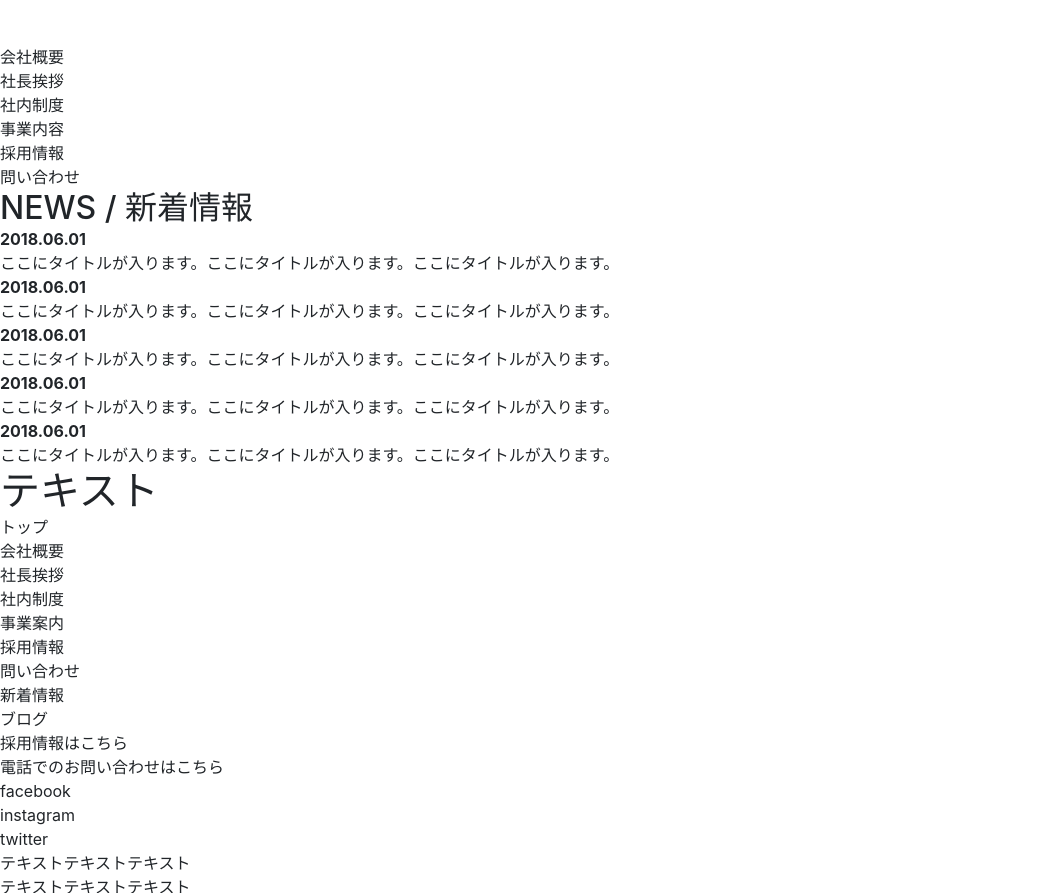
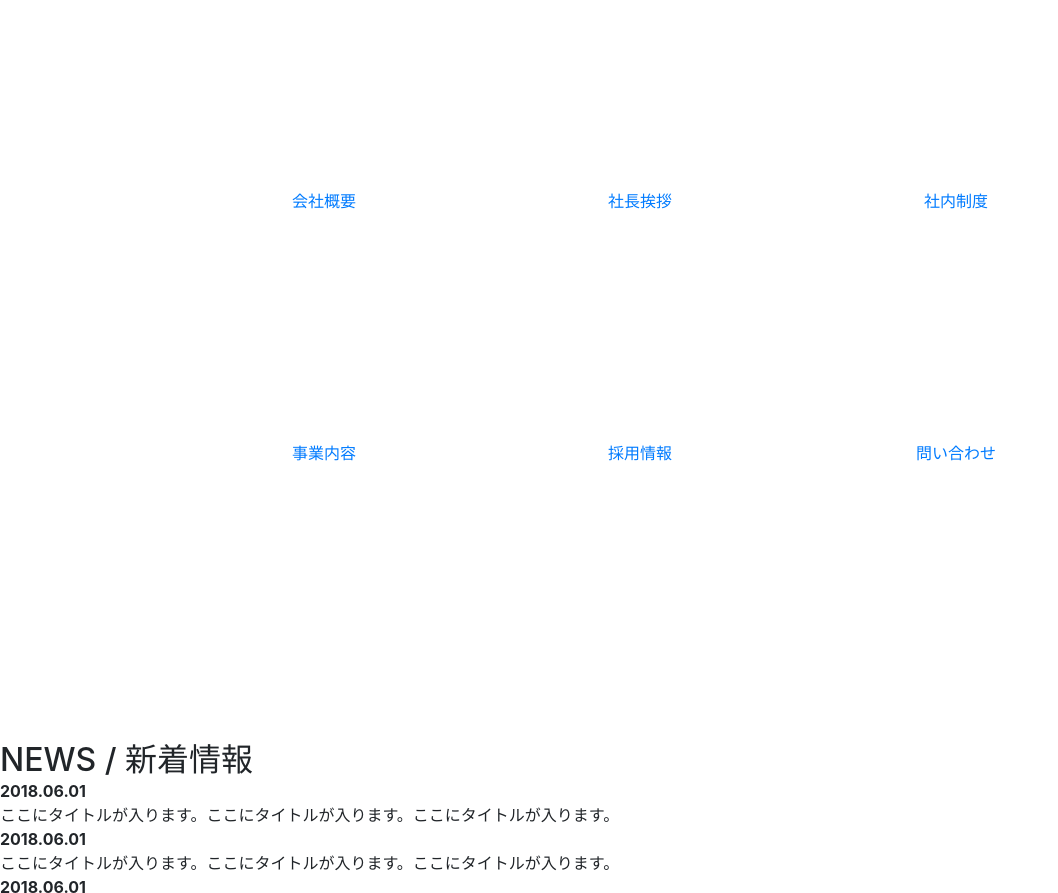
Before and after one commit to dich1/web-design-template, a plain HTML site: page index.html in a window 1280 px wide. Shown: the part 838-1731 px from the top of the page, without its empty margins (0-1058 px from the left). Drawn offline with nearby package versions, Linux system fonts and the light colour scheme.

Commit message:
[feat]メニューアイコン部分を実装

```diff
--- a/css/style.css
+++ b/css/style.css
@@ -46,3 +46,15 @@ header nav {
   font-size:20px;
   line-height:3em;
 }
+
+#menu-contents > div {
+  padding:0 6rem;
+}
+#menu-contents li a {
+  display:inline-block;
+  width:220px;
+  height:220px;
+  border-radius:110px;
+  margin:1rem 0;
+  padding:2rem;
+}
--- a/index.html
+++ b/index.html
@@ -74,15 +74,15 @@
     </div>
   </section>
   <!-- 会社概要 -->
-  <section>
-    <div>
-      <ul>
-        <li><a>会社概要</a></li>
-        <li><a>社長挨拶</a></li>
-        <li><a>社内制度</a></li>
-        <li><a>事業内容</a></li>
-        <li><a>採用情報</a></li>
-        <li><a>問い合わせ</a></li>
+  <section id="menu-contents" class="my-5 py-5">
+    <div class="container text-center">
+      <ul class="row m-0">
+        <li class="col-sm"><a href="#">会社概要</a></li>
+        <li class="col-sm"><a href="#">社長挨拶</a></li>
+        <li class="col-sm"><a href="#">社内制度</a></li>
+        <li class="col-sm"><a href="#">事業内容</a></li>
+        <li class="col-sm"><a href="#">採用情報</a></li>
+        <li class="col-sm"><a href="#">問い合わせ</a></li>
       </ul>
     </div>
   </section>
```
